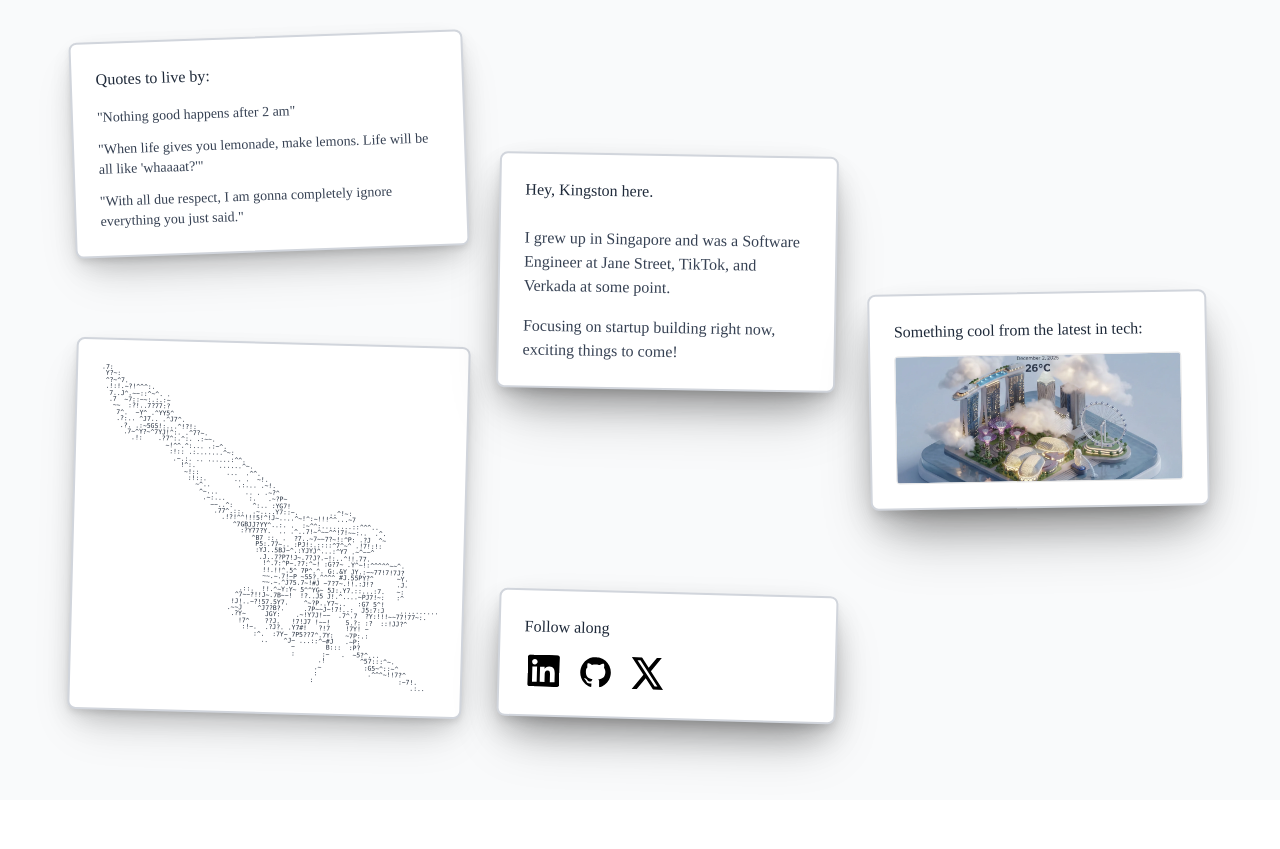
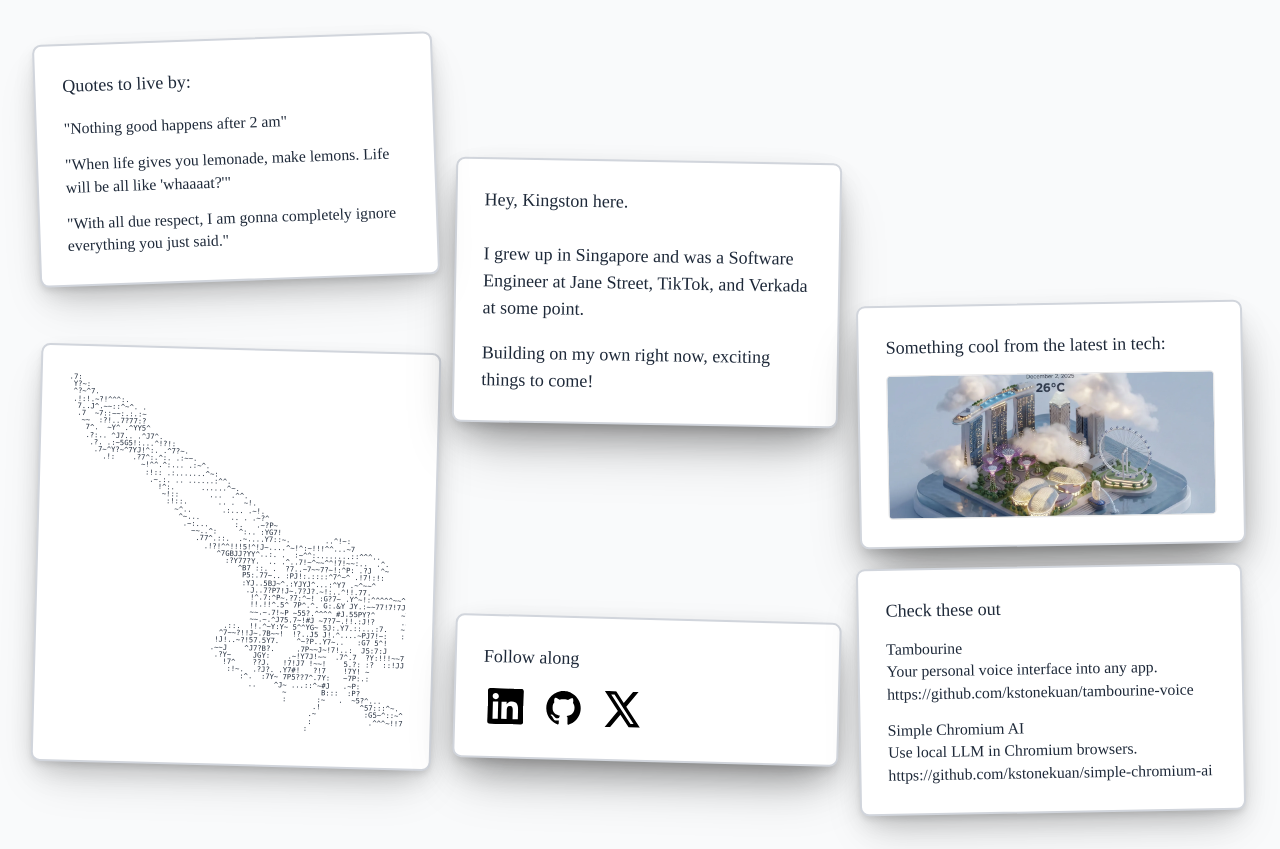
Before and after one commit to kstonekuan/kstonekuan.github.io, a React (Vite) app: page / in a window 1280 px wide. Before the commit the page ends 800 px from the top, so only its background shows below. Built offline with nearby package versions, Linux system fonts and the light colour scheme.

Commit message:
add projects

```diff
--- a/src/App.tsx
+++ b/src/App.tsx
@@ -22,13 +22,13 @@ export default function App() {
 				{/* Main Introduction Card */}
 				<div className="card main-card">
 					<h1 className="mb-6 text-gray-800">Hey, Kingston here.</h1>
-					<div className="space-y-4 text-gray-700">
+					<div className="space-y-4 text-gray-800">
 						<p>
 							I grew up in Singapore and was a Software Engineer at Jane Street,
 							TikTok, and Verkada at some point.
 						</p>
 						<p>
-							Focusing on startup building right now, exciting things to come!
+							Building on my own right now, exciting things to come!
 						</p>
 					</div>
 				</div>
@@ -40,7 +40,7 @@ export default function App() {
 						<a
 							href="https://linkedin.com/in/kingston-kuan"
 							target="_blank"
-							rel="noopener noreferrer"
+							rel="noopener"
 							className="w-10 h-10 bg-white rounded-full flex items-center justify-center p-1 hover:bg-gray-100 transition-colors"
 						>
 							<img
@@ -52,7 +52,7 @@ export default function App() {
 						<a
 							href="https://github.com/kstonekuan"
 							target="_blank"
-							rel="noopener noreferrer"
+							rel="noopener"
 							className="w-10 h-10 bg-white rounded-full flex items-center justify-center p-1 hover:bg-gray-100 transition-colors"
 						>
 							<img src="/GitHub_logo.svg" alt="GitHub" className="w-8 h-8" />
@@ -60,7 +60,7 @@ export default function App() {
 						<a
 							href="https://x.com/kstonekuan"
 							target="_blank"
-							rel="noopener noreferrer"
+							rel="noopener"
 							className="w-10 h-10 bg-white rounded-full flex items-center justify-center p-1 hover:bg-gray-100 transition-colors"
 						>
 							<img src="/X_logo.svg" alt="X (Twitter)" className="w-8 h-8" />
@@ -107,7 +107,7 @@ export default function App() {
 				{/* Quotes Card */}
 				<div className="card quotes-card">
 					<h3 className="mb-4 text-gray-800">Quotes to live by:</h3>
-					<div className="space-y-3 text-sm text-gray-700">
+					<div className="space-y-3 text-sm text-gray-800">
 						<p>"Nothing good happens after 2 am"</p>
 						<p>
 							"When life gives you lemonade, make lemons. Life will be all like
@@ -119,6 +119,37 @@ export default function App() {
 						</p>
 					</div>
 				</div>
+
+				{/* Projects Card */}
+				<div className="card projects-card">
+					<h4 className="mb-3 text-gray-800">Check these out</h4>
+					<div className="space-y-3 text-sm text-gray-800">
+						<div>
+							<p className="text-gray-800">Tambourine</p>
+							<p className="text-gray-800">Your personal voice interface into any app.</p>
+							<a
+								href="https://github.com/kstonekuan/tambourine-voice"
+								target="_blank"
+								rel="noopener"
+								className="font-medium text-gray-800 hover:underline"
+							>
+								https://github.com/kstonekuan/tambourine-voice
+							</a>
+						</div>
+						<div>
+							<p className="text-gray-800">Simple Chromium AI</p>
+							<p className="text-gray-800">Use local LLM in Chromium browsers.</p>
+							<a
+								href="https://github.com/kstonekuan/simple-chromium-ai"
+								target="_blank"
+								rel="noopener"
+								className="font-medium text-gray-800 hover:underline"
+							>
+								https://github.com/kstonekuan/simple-chromium-ai
+							</a>
+						</div>
+					</div>
+				</div>
 			</div>
 		</div>
 	);
--- a/src/index.css
+++ b/src/index.css
@@ -938,7 +938,7 @@
 }
 
 :root {
-	--font-size: 16px;
+	--font-size: 18px;
 	--background: #fff;
 	--foreground: oklch(0.145 0 0);
 	--card: #fff;
@@ -1049,9 +1049,9 @@ html {
 		display: grid;
 		grid-template-columns: repeat(3, 1fr);
 		grid-template-rows: repeat(3, 1fr);
-		gap: 2rem;
+		gap: 1rem;
 		min-height: 100vh;
-		max-width: 1200px;
+		max-width: 1600px;
 		margin: 0 auto;
 		padding: 2rem;
 	}
@@ -1126,6 +1126,15 @@ html {
 		0 24px 48px -12px rgba(0, 0, 0, 0.15);
 }
 
+.projects-card {
+	transform: rotate(-0.5deg);
+	box-shadow:
+		0 4px 6px -1px rgba(0, 0, 0, 0.1),
+		0 8px 25px -5px rgba(0, 0, 0, 0.1),
+		0 16px 32px -8px rgba(0, 0, 0, 0.1),
+		0 24px 48px -12px rgba(0, 0, 0, 0.15);
+}
+
 /* ASCII Art specific styles */
 .ascii-art-container {
 	overflow: hidden;
@@ -1190,6 +1199,13 @@ html {
 		grid-column: 1 / 2;
 		grid-row: 2 / 4;
 		transform: rotate(1.5deg);
+	}
+
+	/* Projects card - bottom right */
+	.projects-card {
+		grid-column: 3 / 4;
+		grid-row: 3 / 4;
+		transform: rotate(-1deg);
 	}
 }
 
--- a/vite.config.ts
+++ b/vite.config.ts
@@ -8,45 +8,6 @@ export default defineConfig({
 	resolve: {
 		extensions: [".js", ".jsx", ".ts", ".tsx", ".json"],
 		alias: {
-			"vaul@1.1.2": "vaul",
-			"sonner@2.0.3": "sonner",
-			"recharts@2.15.2": "recharts",
-			"react-resizable-panels@2.1.7": "react-resizable-panels",
-			"react-hook-form@7.55.0": "react-hook-form",
-			"react-day-picker@8.10.1": "react-day-picker",
-			"next-themes@0.4.6": "next-themes",
-			"lucide-react@0.487.0": "lucide-react",
-			"input-otp@1.4.2": "input-otp",
-			"embla-carousel-react@8.6.0": "embla-carousel-react",
-			"cmdk@1.1.1": "cmdk",
-			"class-variance-authority@0.7.1": "class-variance-authority",
-			"@radix-ui/react-tooltip@1.1.8": "@radix-ui/react-tooltip",
-			"@radix-ui/react-toggle@1.1.2": "@radix-ui/react-toggle",
-			"@radix-ui/react-toggle-group@1.1.2": "@radix-ui/react-toggle-group",
-			"@radix-ui/react-tabs@1.1.3": "@radix-ui/react-tabs",
-			"@radix-ui/react-switch@1.1.3": "@radix-ui/react-switch",
-			"@radix-ui/react-slot@1.1.2": "@radix-ui/react-slot",
-			"@radix-ui/react-slider@1.2.3": "@radix-ui/react-slider",
-			"@radix-ui/react-separator@1.1.2": "@radix-ui/react-separator",
-			"@radix-ui/react-select@2.1.6": "@radix-ui/react-select",
-			"@radix-ui/react-scroll-area@1.2.3": "@radix-ui/react-scroll-area",
-			"@radix-ui/react-radio-group@1.2.3": "@radix-ui/react-radio-group",
-			"@radix-ui/react-progress@1.1.2": "@radix-ui/react-progress",
-			"@radix-ui/react-popover@1.1.6": "@radix-ui/react-popover",
-			"@radix-ui/react-navigation-menu@1.2.5":
-				"@radix-ui/react-navigation-menu",
-			"@radix-ui/react-menubar@1.1.6": "@radix-ui/react-menubar",
-			"@radix-ui/react-label@2.1.2": "@radix-ui/react-label",
-			"@radix-ui/react-hover-card@1.1.6": "@radix-ui/react-hover-card",
-			"@radix-ui/react-dropdown-menu@2.1.6": "@radix-ui/react-dropdown-menu",
-			"@radix-ui/react-dialog@1.1.6": "@radix-ui/react-dialog",
-			"@radix-ui/react-context-menu@2.2.6": "@radix-ui/react-context-menu",
-			"@radix-ui/react-collapsible@1.1.3": "@radix-ui/react-collapsible",
-			"@radix-ui/react-checkbox@1.1.4": "@radix-ui/react-checkbox",
-			"@radix-ui/react-avatar@1.1.3": "@radix-ui/react-avatar",
-			"@radix-ui/react-aspect-ratio@1.1.2": "@radix-ui/react-aspect-ratio",
-			"@radix-ui/react-alert-dialog@1.1.6": "@radix-ui/react-alert-dialog",
-			"@radix-ui/react-accordion@1.2.3": "@radix-ui/react-accordion",
 			"@": path.resolve(__dirname, "./src"),
 		},
 	},
```
Also changed, not shown: package.json (+8 -8 lines), 1 other file (tests, documents, lock files or other folders).
